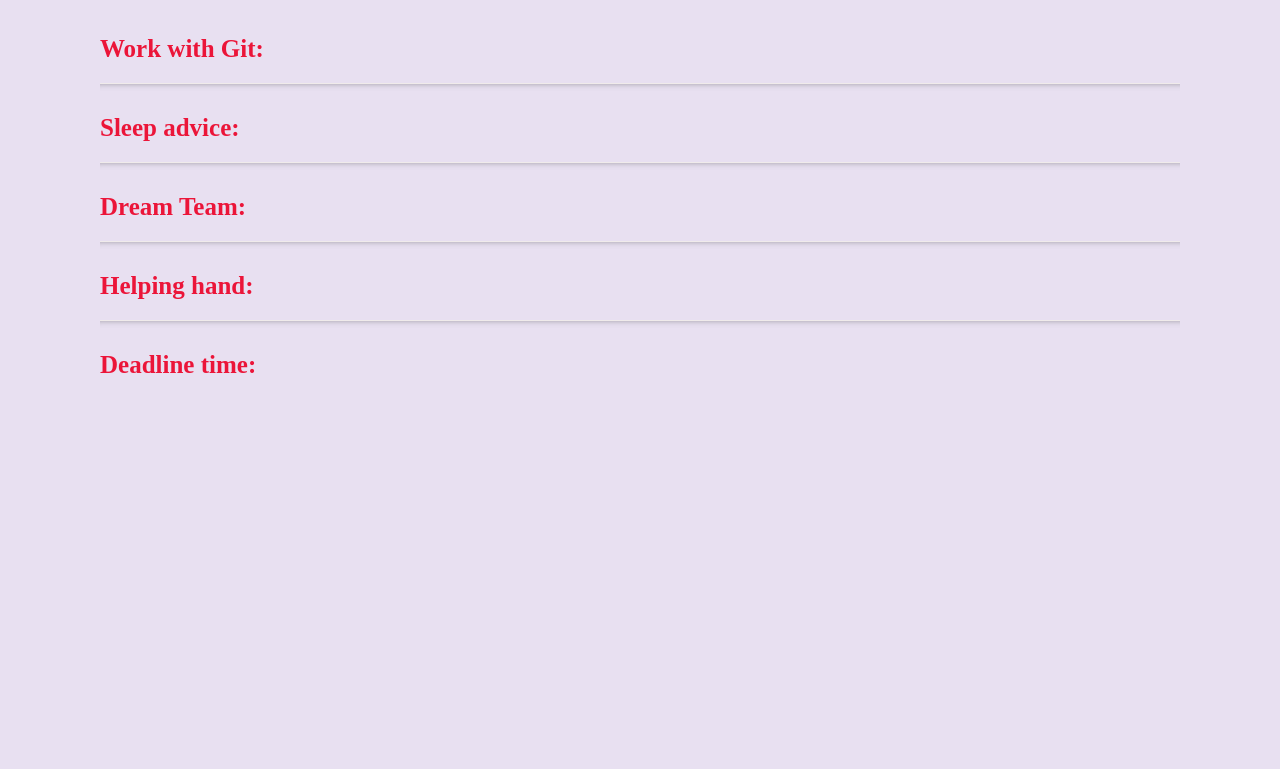
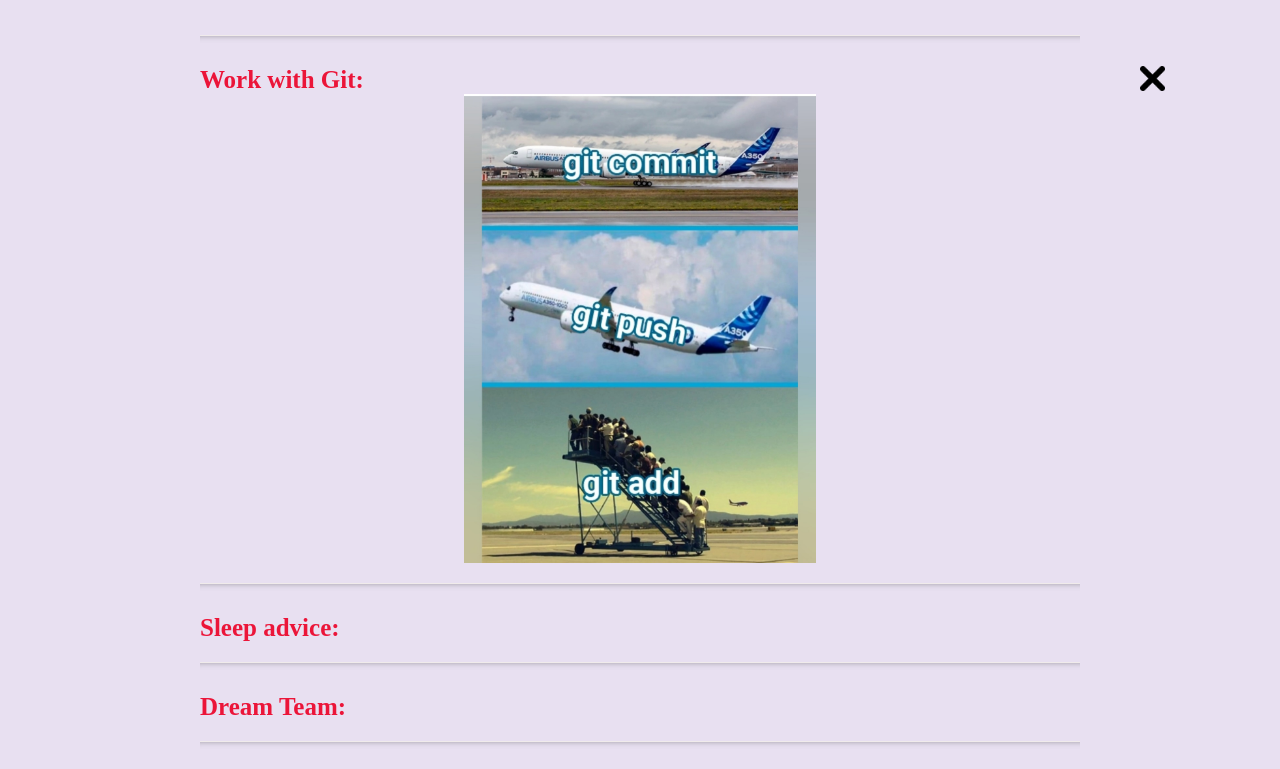
Before and after one commit to ViktoriaIvanova97/cssBayan, a plain HTML site: page cssBayan/index.html in a window 1280 px wide. Shown: the part 152-921 px from the top of the page. Before the commit the page ends 800 px from the top, so only its background shows below. Drawn offline with Linux system fonts and the light colour scheme.

Commit message:
feat: add details open (Sun, March 12, 2023 22:45:30 PM)

```diff
--- a/cssBayan/index.html
+++ b/cssBayan/index.html
@@ -9,10 +9,11 @@
 </head>
 <body>
 	<h1>CSS Bayan</h1>
+	<hr>
 	<div >
 		<div class="A">
 
-			<details>
+			<details open>
 			<summary>
                 Work with Git:
 			</summary>
--- a/cssBayan/style.css
+++ b/cssBayan/style.css
@@ -1,6 +1,6 @@
 body{
 
-	margin: 100px ;
+	margin: 100px 200px ;
 	background-color: rgb(232, 224, 241);
 
 }
@@ -27,9 +27,12 @@ h1{
 	font-weight: bold;
 	font-size: 25px;
 
+
+
 }
 summary{
 	list-style: none;
+
 }
 
 
@@ -47,7 +50,7 @@ summary::after {
 details[open] > summary::after {
     background: url("img/32178.png")no-repeat 50% 50% / 1em 1em;
     right: .1em;
-    width: 10em;
+    width: 20 em;
 	height: 1em;
 	content: "";
 	position: absolute;
@@ -56,7 +59,7 @@ details[open] > summary::after {
 summary:hover::after {
 	right: .1em;
 	background: url("img/64484.png") no-repeat 50% 50% / 1em 1em;
-	width: 10em;
+	width: 20em;
 	height: 1em;
 	content: "";
 	position: absolute;
@@ -64,10 +67,12 @@ summary:hover::after {
 
 
 img{
-		max-width:50%;
+		max-width:40%;
 		display: block;
         margin: 0 auto;
 }
+
+
 
 hr{
 	margin: 20px 0;
```
